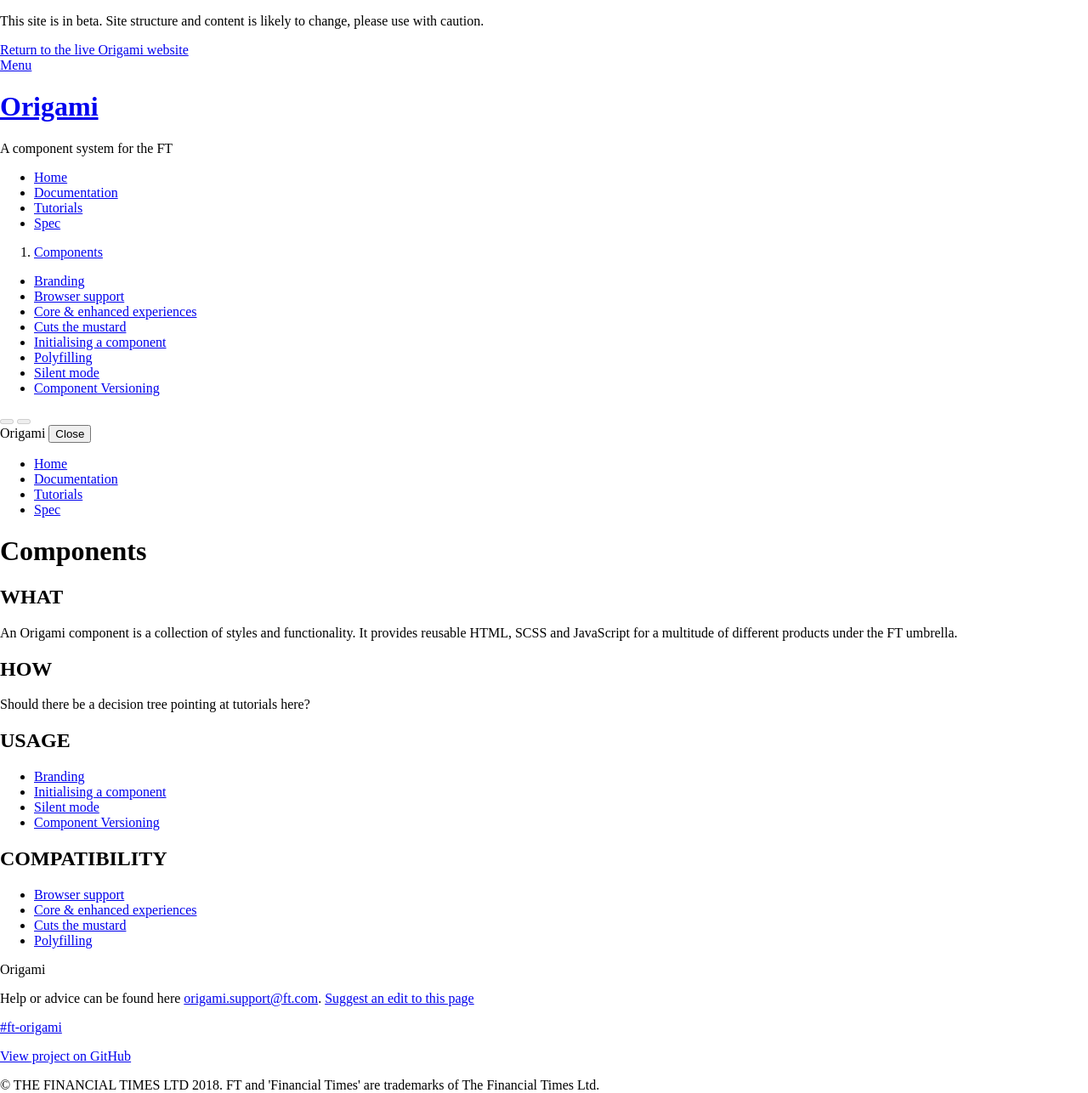
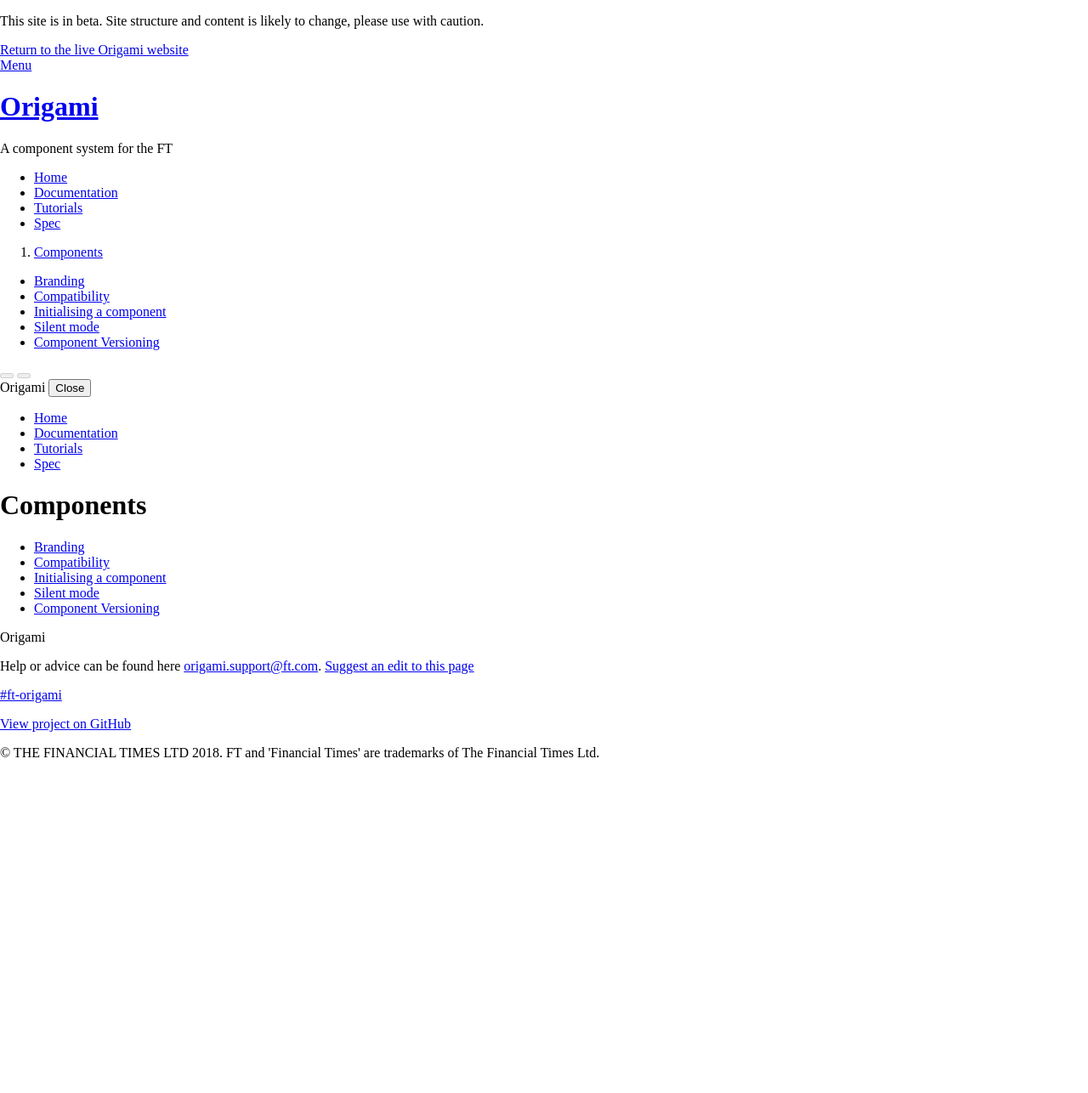
Before and after one commit to Financial-Times/origami-website, a Jekyll site: the page built from _documentation/components.md, in a window 1280 px wide. Shown: the whole page at 85% size. Built offline with Jekyll 4.4.1, drawn with Linux system fonts in a browser that asks for light colours; a style sheet for code colours, icons or effects is not loaded; after the commit the page ends 916 px from its top, so only the background shows below that.

Commit message:
doc structure as per discussion

```diff
--- a/_components/browser-support.md
+++ /dev/null
@@ -1,6 +0,0 @@
----
-title: Browser support
-category: compatibility
----
-
-# {{ page.title }}
--- /dev/null
+++ b/_components/compatibility.md
@@ -0,0 +1,13 @@
+---
+title: Compatibility
+---
+# {{ page.title }}
+
+
+## Cuts the mustard
+
+## Core & enhanced experiences
+
+## Browser support
+
+##p Polyfill service
--- a/_components/core-enhanced.md
+++ /dev/null
@@ -1,6 +0,0 @@
----
-title: Core & enhanced experiences
-category: compatibility
----
-
-# {{ page.title }}
--- a/_components/cuts-the-mustard.md
+++ /dev/null
@@ -1,6 +0,0 @@
----
-title: Cuts the mustard
-category: compatibility
----
-
-# {{ page.title }}
--- a/_documentation/components.md
+++ b/_documentation/components.md
@@ -5,33 +5,10 @@ collection_id: components
 
 # {{page.title}}
 
-## WHAT
-An Origami component is a collection of styles and functionality. It provides reusable HTML, SCSS and JavaScript for a multitude of different products under the FT umbrella.
-
-## HOW
-
-Should there be a decision tree pointing at tutorials here?
-
-
-## USAGE
 <ul>
 	{% for item in site[page.collection_id] %}
-		{% if item.category == 'usage' %}
-			<li>
-				<a href="{{item.url}}">{{item.title}}</a>
-			</li>
-		{% endif %}
+		<li>
+			<a href="{{item.url}}">{{item.title}}</a>
+		</li>
 	{% endfor %}
 </ul>
-
-## COMPATIBILITY
-
-<ul>
-	{% for item in site[page.collection_id] %}
-		{% if item.category == 'compatibility' %}
-			<li>
-				<a href="{{item.url}}">{{item.title}}</a>
-			</li>
-		{% endif %}
-	{% endfor %}
-</ul>
```
Also changed, not shown: _components/polyfilling.md (deleted, +0 -6 lines).
